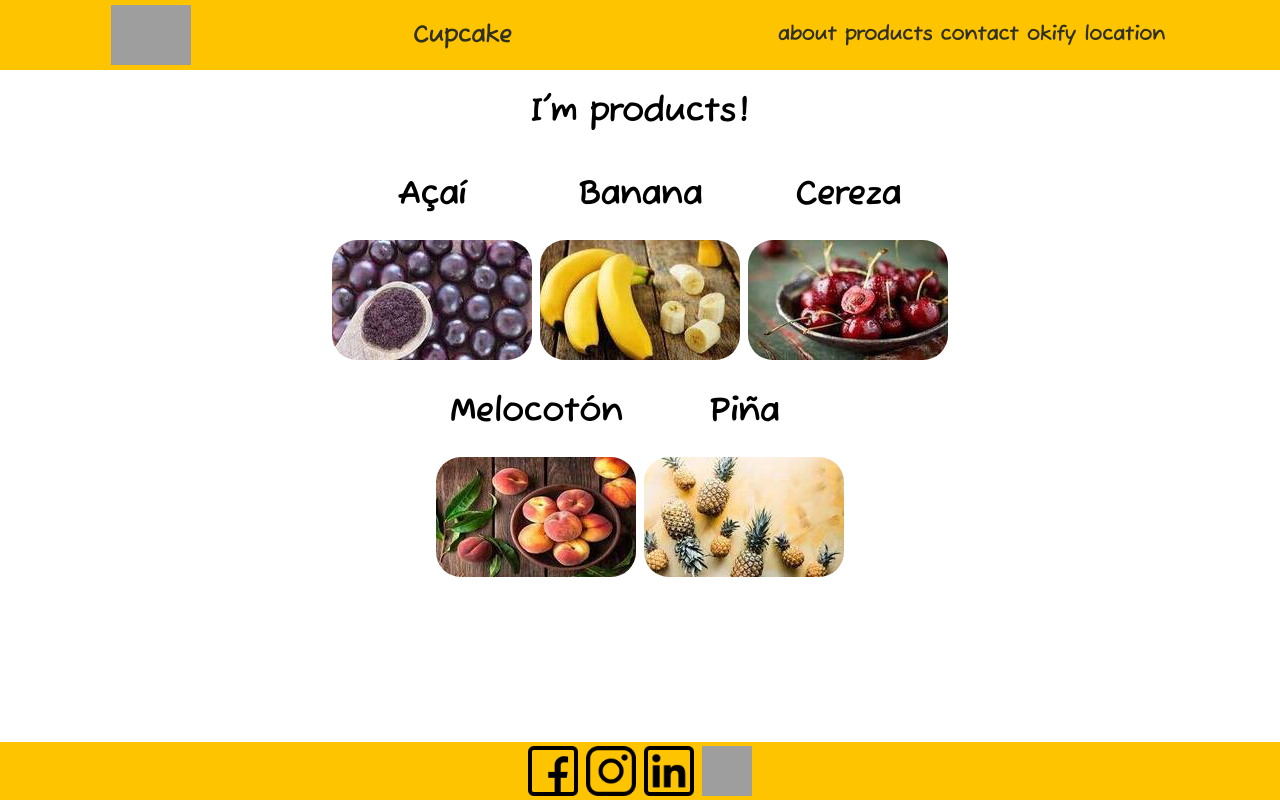
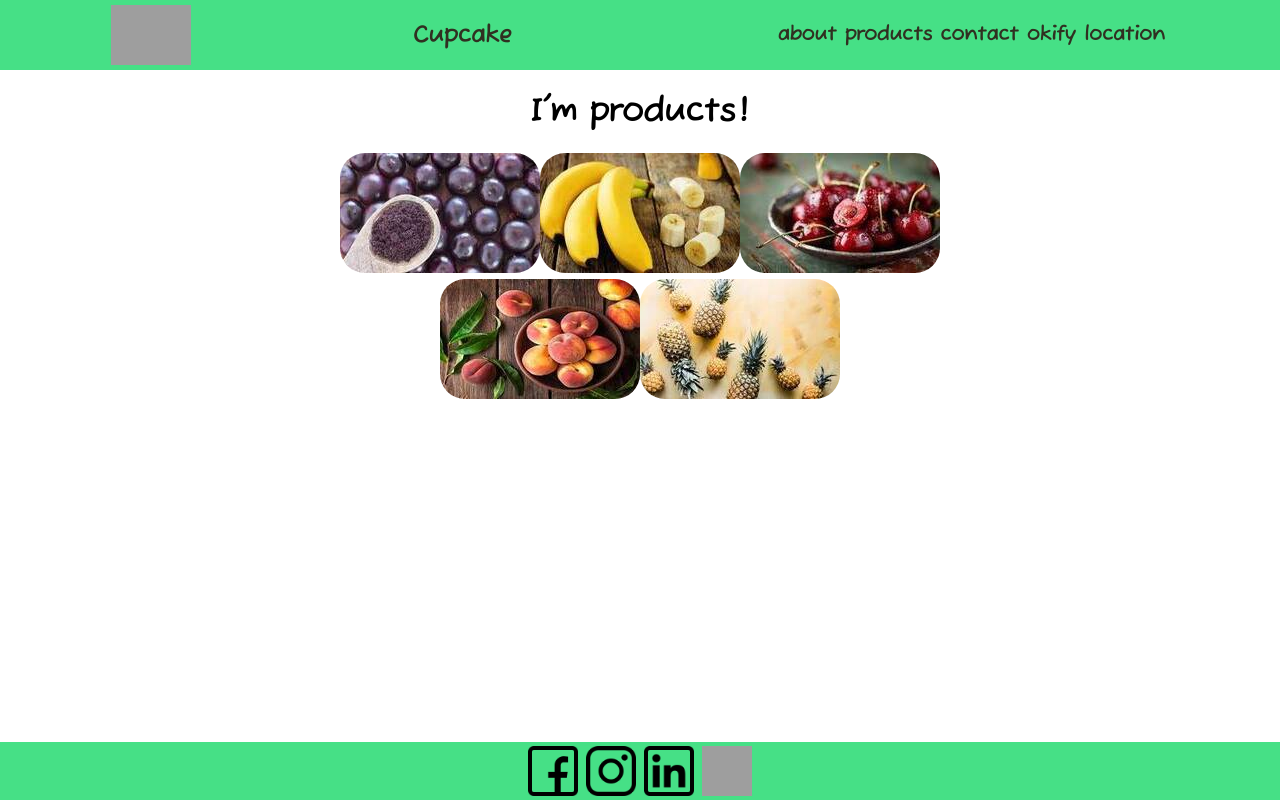
Before and after one commit to joshuaBVB007/Angular_LESS, an Angular app: page /products in a window 1280 px wide. Built offline with nearby package versions, Linux system fonts and the light colour scheme; grey boxes are pictures that could not be loaded.

Commit message:
added some style to products

```diff
--- a/src/app/footer/footer.component.less
+++ b/src/app/footer/footer.component.less
@@ -1,8 +1,10 @@
+@import "../../styles.less";
+
 .footer{
     position: fixed;
     bottom: 0px;
     width: 100%;
-    background-color: rgb(255, 196, 0);
+    background-color: @soft-green;
     .inner{
         display: flex;
         flex-direction: row;
--- a/src/app/navbar/navbar.component.less
+++ b/src/app/navbar/navbar.component.less
@@ -5,7 +5,7 @@ header{
     .flex_row();
     width: @width;
     color: @black-default;
-    background-color: @soft-orange;
+    background-color: @soft-green;
     font-size: @font-size-other;
 }
 
--- a/src/app/products/products.component.html
+++ b/src/app/products/products.component.html
@@ -1,7 +1,9 @@
 <h1>I'm products!</h1>
 <div class="container">
     <div class="item" *ngFor="let hero of items; let i=index;">
-        <h1 class="item_title">{{ hero.nombre }}</h1>
         <img class="item_img" [src]="hero.img" alt="" srcset="">
+        <div class="overlay">
+            <h3>{{ hero.nombre }}</h3>
+        </div>
     </div>
 </div>
--- a/src/app/products/products.component.less
+++ b/src/app/products/products.component.less
@@ -1,4 +1,6 @@
-h1{
+@import "../../styles.less";
+
+h1,h3{
     text-align: center;
 }
 .container{
@@ -9,8 +11,31 @@ h1{
     width: 50%;
     margin: auto;
 
-    .item_img{
-        border-radius: 25px;
-        margin: 4px;
+    .item{
+        position: relative;
+        .item_img{
+            width: 100%;
+            height:auto;
+            border-radius: 25px;
+        }
+        .overlay{
+            display: flex;
+            flex-direction: column;
+            align-items: center;
+            position: absolute;
+            top: 0;
+            bottom: 0;
+            left: 0;
+            right: 0;
+            height: 100%;
+            width: 100%;
+            opacity: 0;
+            // transition: .10s ease;
+            background-color: @soft-green;
+            border-radius: 25px;
+        }
+    }
+    .item:hover .overlay {
+        opacity: 0.8;
     }
 }
--- a/src/styles.less
+++ b/src/styles.less
@@ -17,7 +17,7 @@
 
 //colors
 @black-default:rgb(48, 48, 33);
-@soft-orange:rgb(255, 196, 0);
+@soft-orange:rgba(212, 14, 212, 0.678);
 @soft-green:rgb(70, 224, 134);
 
 @font-face{
```
